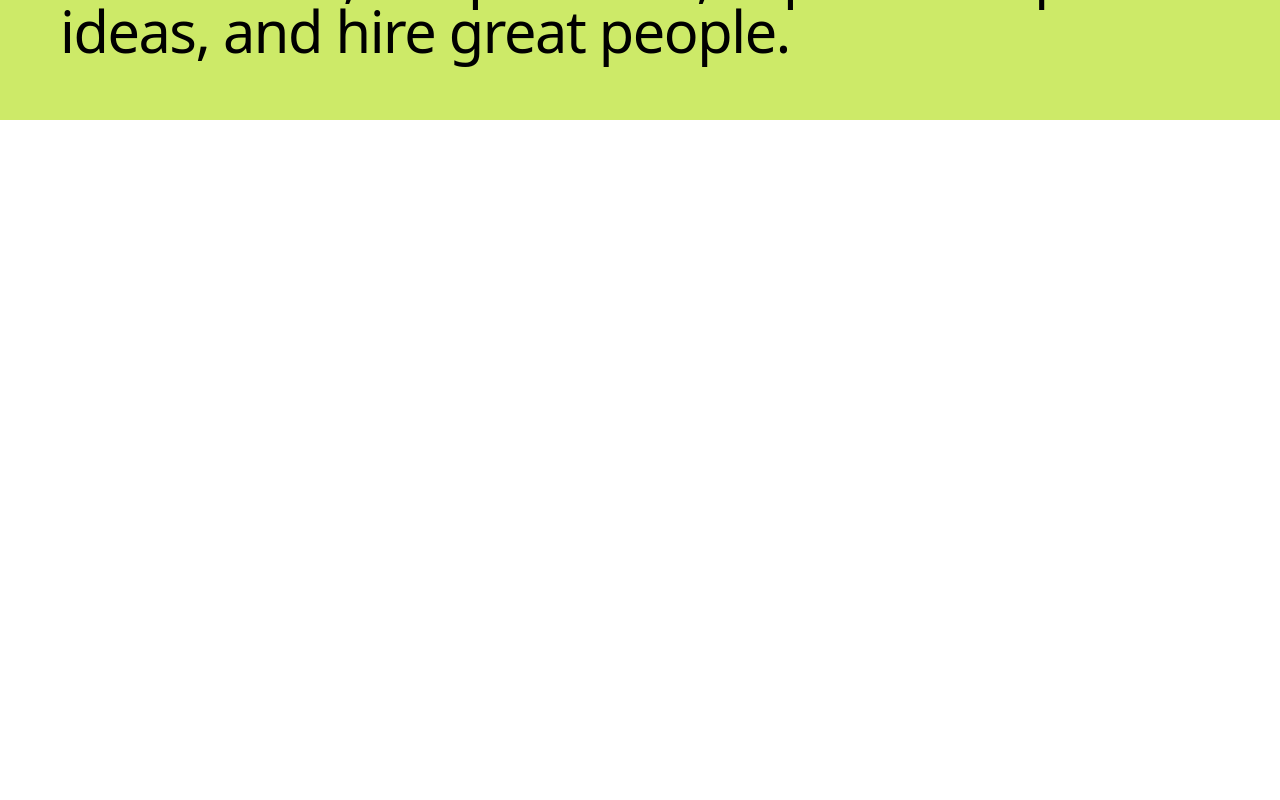
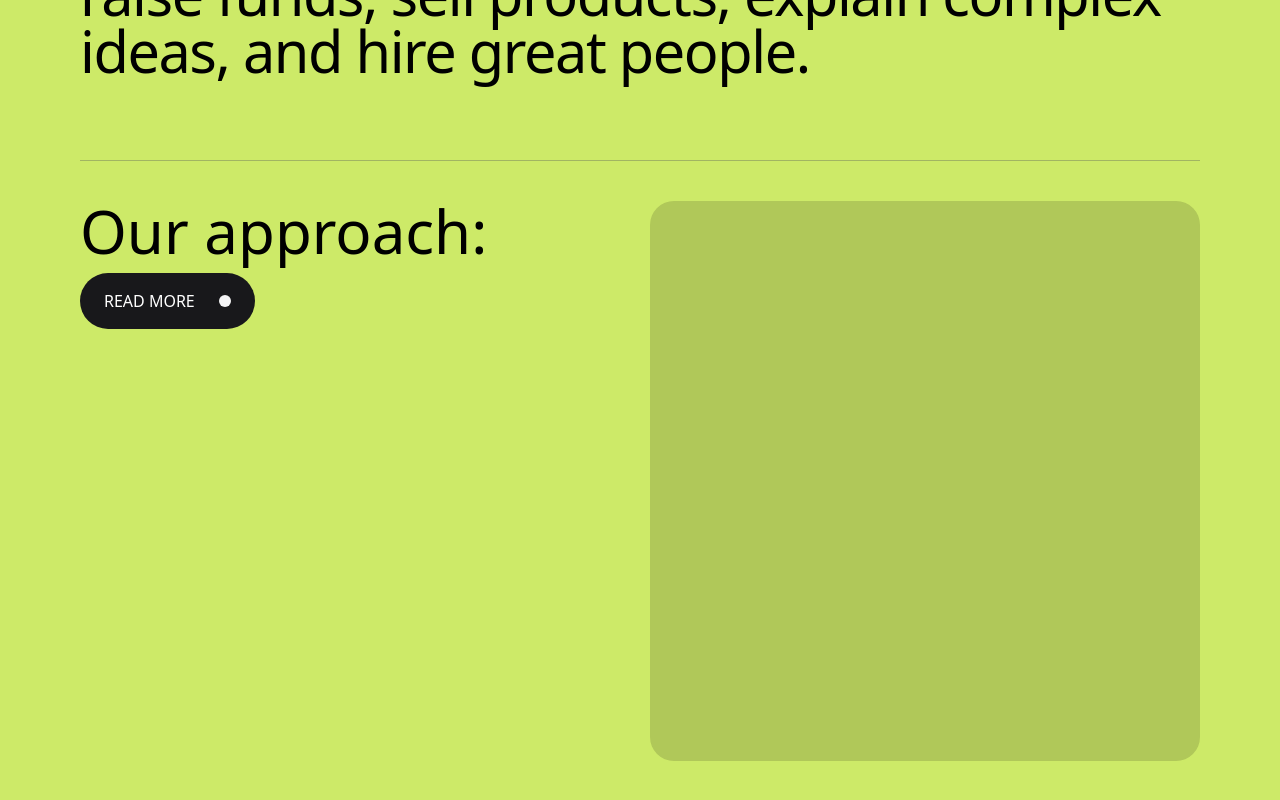
Before and after one commit to ks342/Ochi-Animations-, a React (Vite) app: page / in a window 1280 px wide. Shown: the part 1316-2116 px from the top of the page. Before the commit the page ends 1436 px from the top, so only its background shows below. Built offline with nearby package versions, Linux system fonts and the light colour scheme.

Commit message:
Added more info

```diff
--- a/src/components/About.jsx
+++ b/src/components/About.jsx
@@ -2,9 +2,18 @@ import React from 'react'
 
 function About () {
   return (
-    <div className='w-full p-15 bg-[#CDEA68] text-black'>
-    <h1 className='font-["NeueMontreal"] text-[4.5vw] leading-[4.5vw] tracking-tight'>Ochi is a strategic presentation agency for forward-thinking businesses that need to raise funds, sell products, explain complex ideas, and hire great people. </h1>
-
+    <div className='w-full p-20 bg-[#CDEA68] text-black'>
+    <h1 className='font-["NeueMontreal"] text-[4.5vw] leading-[4.5vw] tracking-tight '>Ochi is a strategic presentation agency for forward-thinking businesses that need to raise funds, sell products, explain complex ideas, and hire great people. </h1>
+    <div className="  w-full flex gap-5 border-t pt-10  mt-20 border-[#a1b562]">
+        <div className='w-1/2 '>
+        <h1 className='text-6xl font-["NeueMontreal"] '>Our approach:</h1>
+         <button className=' flex gap-6 items-center font-["NeueMontreal"] uppercase px-6 py-4  mt-3 bg-zinc-900 rounded-full text-white'>
+            Read More
+            <div className='  w-3 h-3 bg-zinc-100 rounded-full'></div>
+            </button>
+        </div>
+        <div className='w-1/2 h-[70vh]  rounded-3xl bg-[#b0c859]'  ></div>
+    </div>
           </div>
   )
 }
```
